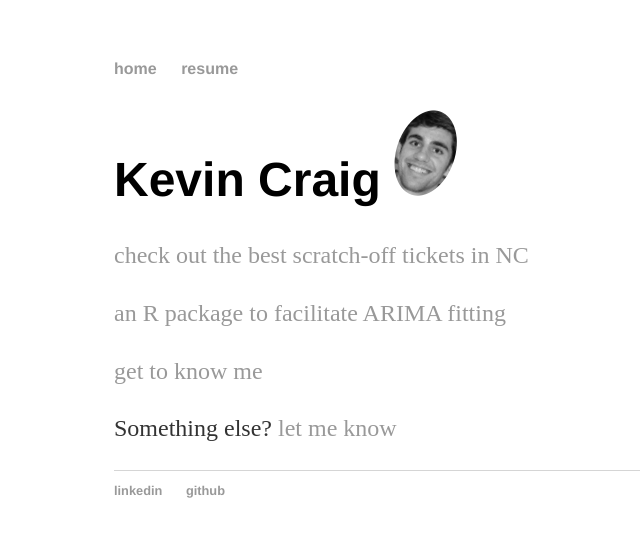
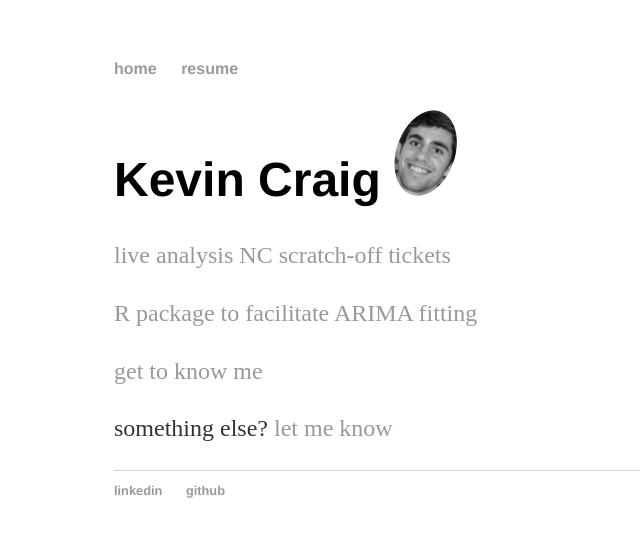
Before and after one commit to kevcraig/kevcriag.github.io, a Jekyll site: the page built from index.html, in a window 1280 px wide. Shown: the top 537 px of the page, without its empty margins (78-718 px from the left). Built offline with Jekyll 4.4.1, drawn with Linux system fonts in a browser that asks for light colours.

Commit message:
Update index.html

```diff
--- a/index.html
+++ b/index.html
@@ -4,8 +4,8 @@ title: Kevin Craig
 ---
 <div class="blurb">
 	<h1>Kevin Craig <img src="head.png" alt="hi" class="inline"/> </h1>
-	<p><a href="/ScratcherStatsNC">check out the best scratch-off tickets in NC</a></p>
-	<p><a href = 'https://github.com/kevcraig/aRima.helper'>an R package to facilitate ARIMA fitting </a></p>
+	<p><a href="/ScratcherStatsNC">live analysis NC scratch-off tickets</a></p>
+	<p><a href = 'https://github.com/kevcraig/aRima.helper'> R package to facilitate ARIMA fitting </a></p>
 	<p><a href="/about">get to know me</a></p>
-	<p>Something else? <a href="mailto:kacraig@ncsu.edu">let me know</a></p>
+	<p>something else? <a href="mailto:kacraig@ncsu.edu">let me know</a></p>
 </div><!-- /.blurb -->
```
